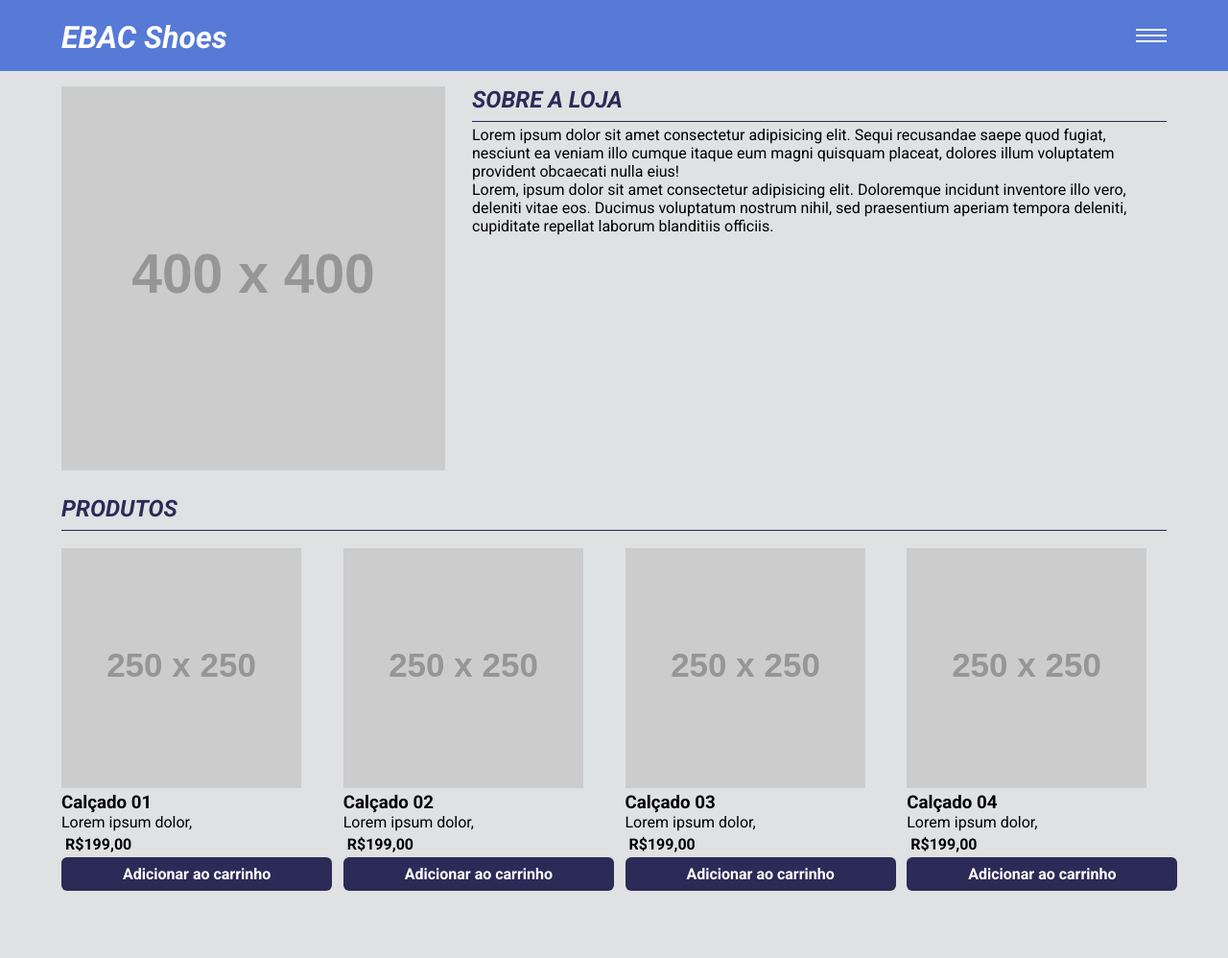
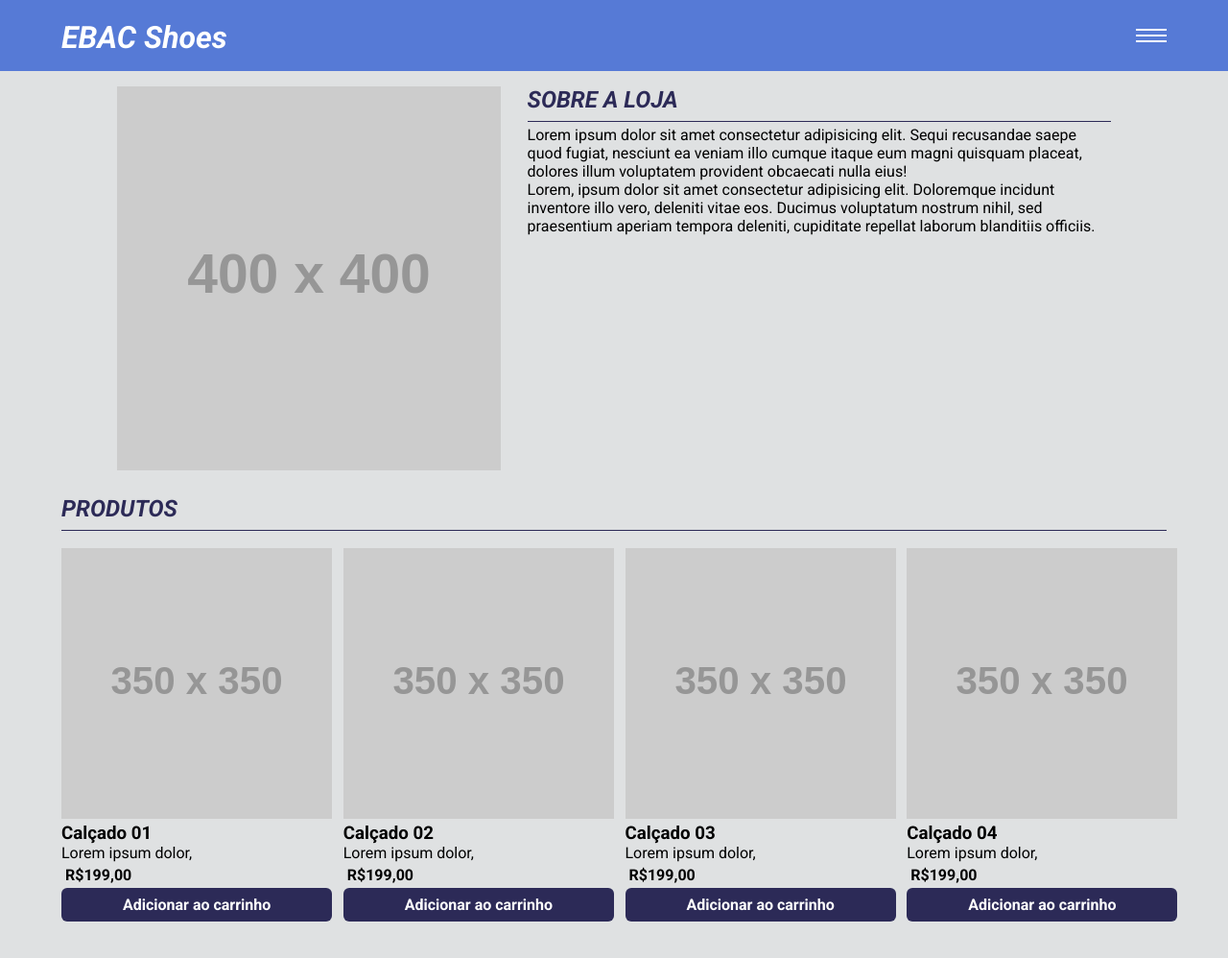
Before and after one commit to DeniseGrassi/css_responsivo, a plain HTML site: page index.html in a window 1280 px wide. Shown: the whole page at 96% size. Before the commit the page ends 970 px from the top, so only its background shows below. Drawn offline with nearby package versions, Linux system fonts and the light colour scheme; placeholder pictures from the web are drawn by us; a script that the page names is missing.

Commit message:
alteracoes

```diff
--- a/index.html
+++ b/index.html
@@ -35,6 +35,8 @@
         </nav>
     </header>
 
+    <div class="container">
+
     <section class="sobre-a-loja" id="about">
         <div class="container container-flex">
             <img src="https://via.placeholder.com/400x400" />
@@ -47,20 +49,20 @@
         </div>
     </section>
 
-    <div class="container">
+
         <main>
+            <aside>
             <section id="products">
             <h2> Produtos </h2>
             <div class="linha"> </div>
             <div class="lista">
                 <article class="lista-produtos">
                     <ul class="container-flex">
+
                         <li>
-                            <img src="https://via.placeholder.com/250x250" />
+                            <img src="https://via.placeholder.com/350x350" />
                             <h3> Calçado 01 </h3>
-                            <p>
-                                Lorem ipsum dolor,
-                            </p>
+                            <p> Lorem ipsum dolor, </p>
                             <div class="price">
                                 <strong>R$199,00</strong>
                             </div>
@@ -68,11 +70,9 @@
                         </li>
 
                         <li class="item-central">
-                            <img src="https://via.placeholder.com/250x250" />
+                            <img src="https://via.placeholder.com/350x350" />
                             <h3> Calçado 02 </h3>
-                            <p>
-                                Lorem ipsum dolor,
-                            </p>
+                            <p> Lorem ipsum dolor, </p>
                             <div class="price">
                                 <strong>R$199,00</strong>
                             </div>
@@ -80,11 +80,9 @@
                         </li>
 
                         <li>
-                            <img src="https://via.placeholder.com/250x250" />
+                            <img src="https://via.placeholder.com/350x350" />
                             <h3> Calçado 03 </h3>
-                            <p>
-                                Lorem ipsum dolor,
-                            </p>
+                            <p> Lorem ipsum dolor, </p>
                             <div class="price">
                                 <strong>R$199,00</strong>
                             </div>
@@ -92,7 +90,7 @@
                         </li>
 
                         <li>
-                            <img src="https://via.placeholder.com/250x250" />
+                            <img src="https://via.placeholder.com/350x350" />
                             <h3> Calçado 04 </h3>
                             <p>
                                 Lorem ipsum dolor,
@@ -106,6 +104,8 @@
                 </article>
             </div>
             </section>
+            </aside>
+
         </main>
     </div>
 
```
Also changed, not shown: main.css (line endings or trailing spaces).
